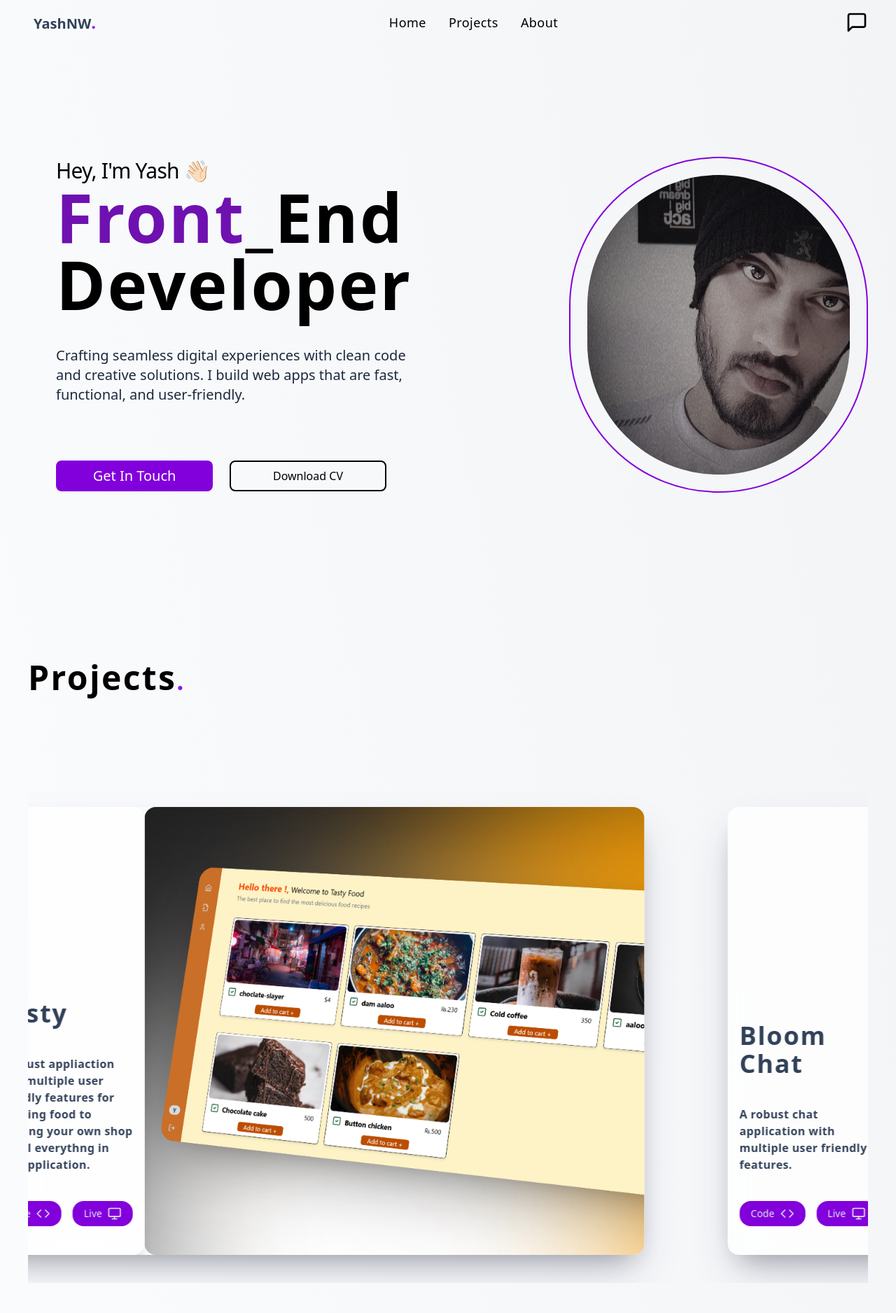
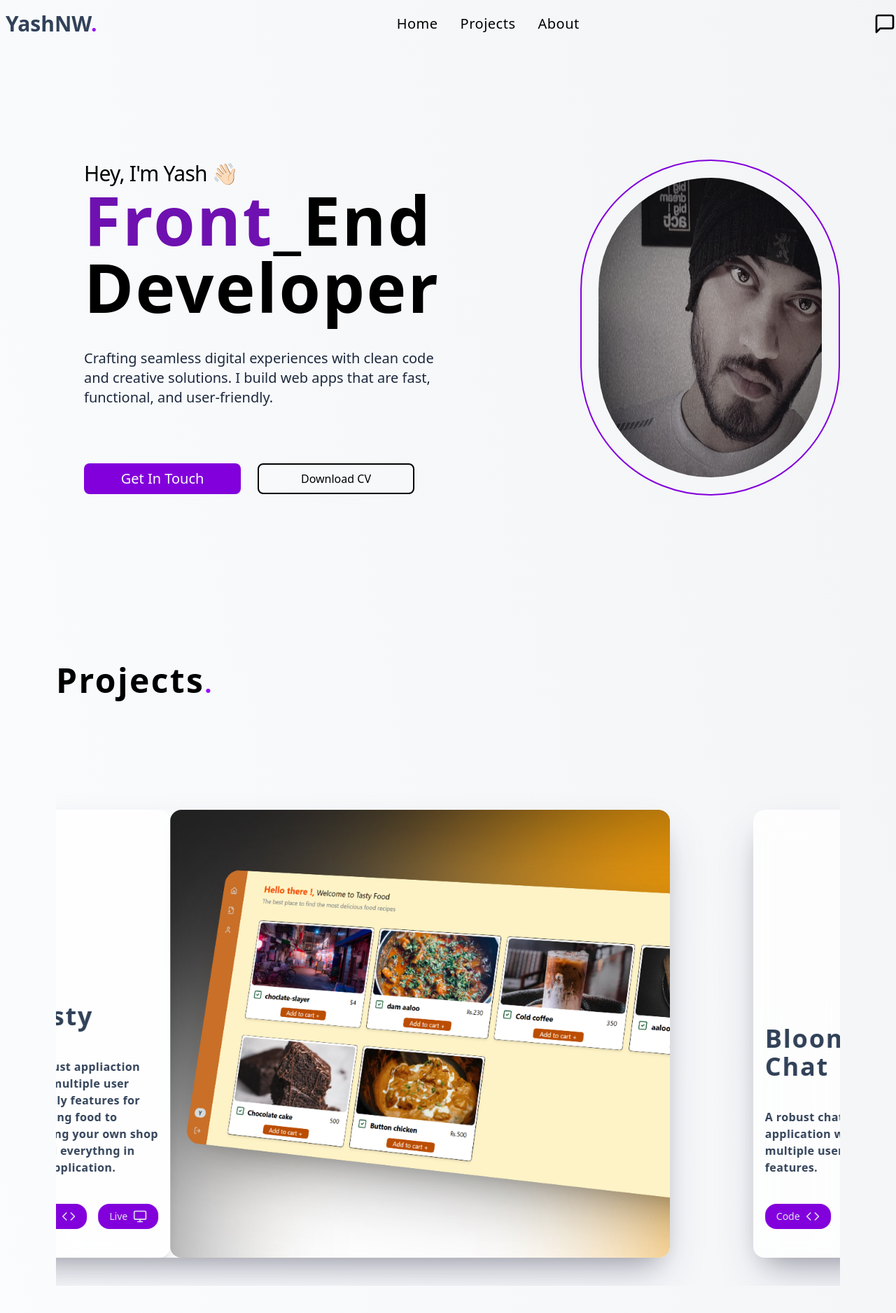
Before and after one commit to YashNarwar1/my_portfolio, a React (Vite) app: page / in a window 1280 px wide. Shown: the top 1876 px of the page at 70% size. Built offline with nearby package versions, Linux system fonts and the light colour scheme.

Commit message:
style change for text fonts'

```diff
--- a/src/components/About.jsx
+++ b/src/components/About.jsx
@@ -25,7 +25,7 @@ const About = () => {
     <>
       <motion.div
         id="about"
-        className="w-full min-h-screen flex flex-col  mt-10 py-5 md:px-10">
+        className="w-full min-h-screen flex flex-col  mt-10 py-5 px-3 md:px-10">
         <h1 className="text-6xl font-bold tracking-wider   mb-10">
           About<span className="font-bold text-4xl text-purple-700">.</span>
         </h1>
--- a/src/components/footer.jsx
+++ b/src/components/footer.jsx
@@ -3,12 +3,12 @@ import { Link } from "react-router-dom";
 export const Footer = () => {
   return (
     <div
-      className="relative h-[600px]"
+      className="relative h-[600px] "
       style={{ clipPath: "polygon(0% 0, 100% 0%, 100% 100%, 0% 100%)" }}>
       <div className=" h-[600px] w-full  right-0 bg-[#1C1C1C] px-10 fixed bottom-0">
         <div className="flex flex-col lg:flex-row justify-between h-full ">
           <div className="flex flex-col mt-10 justify-between">
-            <ul className="flex md:flex-col text-lg justify-between  gap-4 px-5 ">
+            <ul className="flex md:flex-col text-lg justify-between gap-2 sm:gap-4 sm:px-5 ">
               <li className="text-slate-200  hover:text-purple-700 tracking-widest ">
                 <Link to={"/about"}>About</Link>
               </li>
@@ -44,7 +44,7 @@ export const Footer = () => {
               </h1>
             </div>
 
-            <p className="pb-10 px-10 text-slate-400 tracking-wider">
+            <p className="pb-10 px-1 sm:px-10 text-slate-400 tracking-wider">
               @2025 All Rights Are Reserved <br />
               Made with ❣️By Yash Narwar
             </p>
--- a/src/components/hero.jsx
+++ b/src/components/hero.jsx
@@ -5,7 +5,7 @@ import { Button } from "./button";
 
 export const Hero = () => {
   return (
-    <div className="flex w-full md:min-h-[100vh] px-4 md:px-10 flex-col lg:flex-row mb-10  items-center    ">
+    <div className="flex w-full md:min-h-[100vh] px-3 md:px-20 flex-col lg:flex-row mb-10  items-center    ">
       <div className="flex flex-col my-20 mx-10 lg:w-[50%]">
         <h1 className="text-3xl tracking-tight">Hey, I'm Yash 👋🏻 </h1>
         <h2 className="text-6xl md:text-8xl tracking-wide text-black font-bold mb-10">
@@ -16,7 +16,7 @@ export const Hero = () => {
           solutions. I build web apps that are fast, functional, and
           user-friendly.
         </p>
-        <div className="flex flex-col sm:flex-row w-full gap-3 sm:gap-6 md:mt-10">
+        <div className="flex flex-col sm:flex-row w-full gap-1 sm:gap-6 md:mt-10">
           <button className="px-4 py-2  w-[10rem] lg:w-[14rem] bg-purple-700 rounded-lg text-xl text-white mt-10 hover:opacity-85    cursor-pointer">
             <Link to="/contact">Get In Touch</Link>
           </button>
--- a/src/components/navbar.jsx
+++ b/src/components/navbar.jsx
@@ -3,18 +3,13 @@ import { cn } from "../lib/utils";
 import { Link } from "react-router-dom";
 
 export const Navbar = () => {
-  const mode = "light";
-
   return (
-    <div className="w-full p-4 px-10 hidden justify-between items-center  md:flex">
-      <h1
-        className={cn(
-          "lg md:text-xl font-bold px-2 ",
-          mode === "dark" ? "text-white" : "text-slate-700"
-        )}>
-        YashNW<span className="font-bold text-2xl  text-purple-600">.</span>
+    <div className="max-w-[90rem] mx-auto py-4 hidden justify-between items-center  md:flex">
+      <h1 className={cn("lg md:text-3xl font-bold px-2  text-slate-700")}>
+        YashNW
+        <span className="font-bold text-3xl  text-purple-600">.</span>
       </h1>
-      <div className=" h-full   md:text-lg  px-6  rounded-lg">
+      <div className=" h-full   md:text-xl  px-6  rounded-lg">
         <ul className="flex items-center h-full gap-8 transition duration-500">
           <li className="tracking-wide hover:text-purple-700 cursor-pointer hover:font-semibold ">
             <Link to="/">Home</Link>
--- a/src/components/project.jsx
+++ b/src/components/project.jsx
@@ -14,7 +14,10 @@ const Project = () => {
   const smoothX = useSpring(x, { stiffness: 70, damping: 30 });
 
   return (
-    <div ref={targetRef} className="h-[500vh] relative pb-10  md:px-10">
+    <div
+      id="projects"
+      ref={targetRef}
+      className="h-[500vh] relative pb-10  md:px-20">
       <h1 className="text-5xl font-bold tracking-wider my-10 ">
         Projects<span className="text-4xl font-bold text-purple-600">.</span>
       </h1>
```
